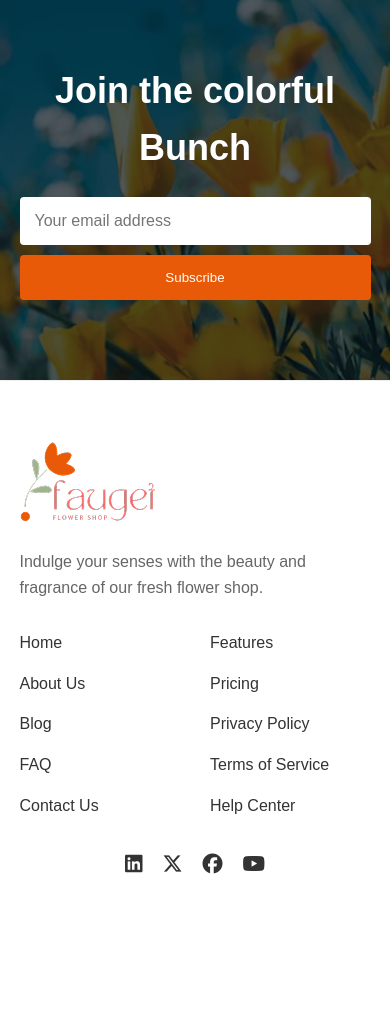
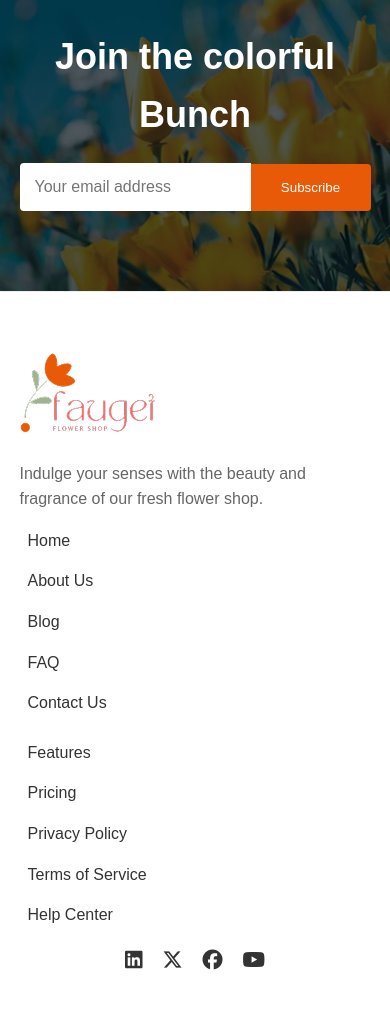
Before and after one commit to iammdemon/assignment-2, a plain HTML site: page index.html in a window 390 px wide. Shown: the part 4913-5922 px from the top of the page. Before the commit the page ends 5853 px from the top, so only its background shows below. Drawn offline with Linux system fonts and the light colour scheme.

Commit message:
Fixed responsive issue

```diff
--- a/index.html
+++ b/index.html
@@ -20,7 +20,7 @@
       <div class="container">
         <nav class="navbar">
           <div class="logo">
-            <img src="logo.png" alt="ALWAYS FRESH FLOWERS Logo" />
+            <img src="logo.png" alt="ALWAYS FRESH FLOWERS Logo" width="80" />
           </div>
           <div class="nav-items">
             <a href="#">Home</a>
--- a/styles.css
+++ b/styles.css
@@ -1,3 +1,51 @@
+/* Fix subscribe-form button width for mobile */
+@media (max-width: 600px) {
+  .subscribe-form {
+    display: flex;
+    flex-direction: row;
+    align-items: center;
+    gap: 8px;
+  }
+  .subscribe-form input[type="email"] {
+    flex: 1;
+    min-width: 0;
+  }
+  .subscribe-form .btn {
+    width: auto;
+    min-width: 100px;
+    max-width: 180px;
+  }
+
+  /* Footer alignment in one line for mobile */
+  .footer-content {
+    display: flex;
+    flex-direction: row;
+    flex-wrap: wrap;
+    align-items: center;
+    justify-content: space-between;
+    gap: 16px;
+    text-align: left;
+  }
+  .footer-logo,
+  .footer-links,
+  .social-links {
+    margin: 0;
+    padding: 0;
+  }
+  .footer-links {
+    display: flex;
+    flex-direction: row;
+    gap: 24px;
+  }
+  .links-column {
+    margin: 0 8px;
+  }
+  .social-links {
+    display: flex;
+    flex-direction: row;
+    gap: 12px;
+  }
+}
 /* Global Styles */
 :root {
   --primary-color: #e95a08;
@@ -470,7 +518,7 @@ header {
 
 .subscribe-form .btn {
   border-radius: 0 4px 4px 0;
-  padding: 15px 25px;
+  padding: 16px 25px;
 }
 
 /* Footer Section */
@@ -612,20 +660,36 @@ header {
   }
 
   .subscribe-form {
-    flex-direction: column;
+    flex-direction: row;
+    gap: 0;
   }
 
   .subscribe-form input {
-    border-radius: 4px;
-    margin-bottom: 10px;
+    flex: 1;
+    border-radius: 4px 0 0 4px;
+    margin-bottom: 0;
   }
 
   .subscribe-form .btn {
-    border-radius: 4px;
+    border-radius: 0 4px 4px 0;
+    min-width: 120px;
   }
 
   .footer-content {
+    flex-direction: row;
+    flex-wrap: wrap;
+    justify-content: space-between;
+    align-items: center;
+    gap: 16px;
+    text-align: left;
+  }
+
+  .footer-links {
     flex-direction: column;
-    gap: 30px;
+    gap: 24px;
+  }
+
+  .links-column {
+    margin: 0 8px;
   }
 }
```
